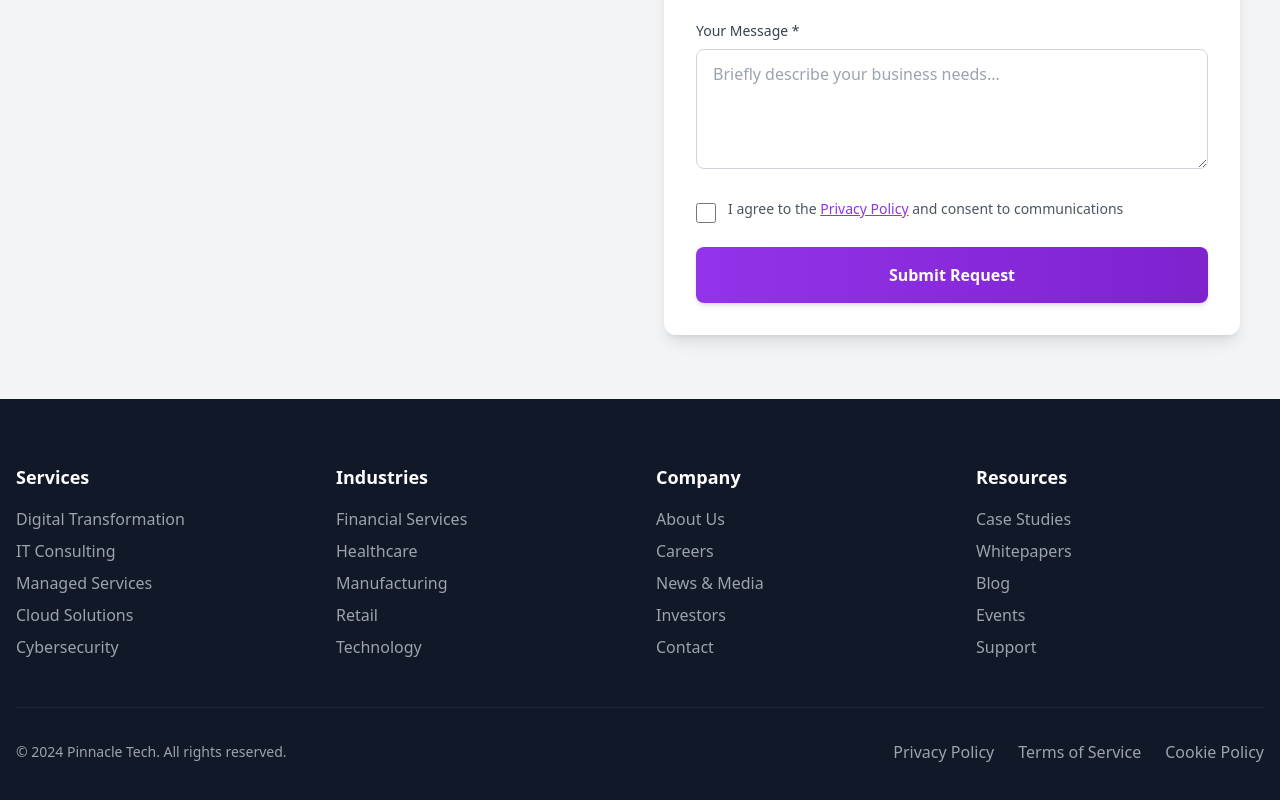
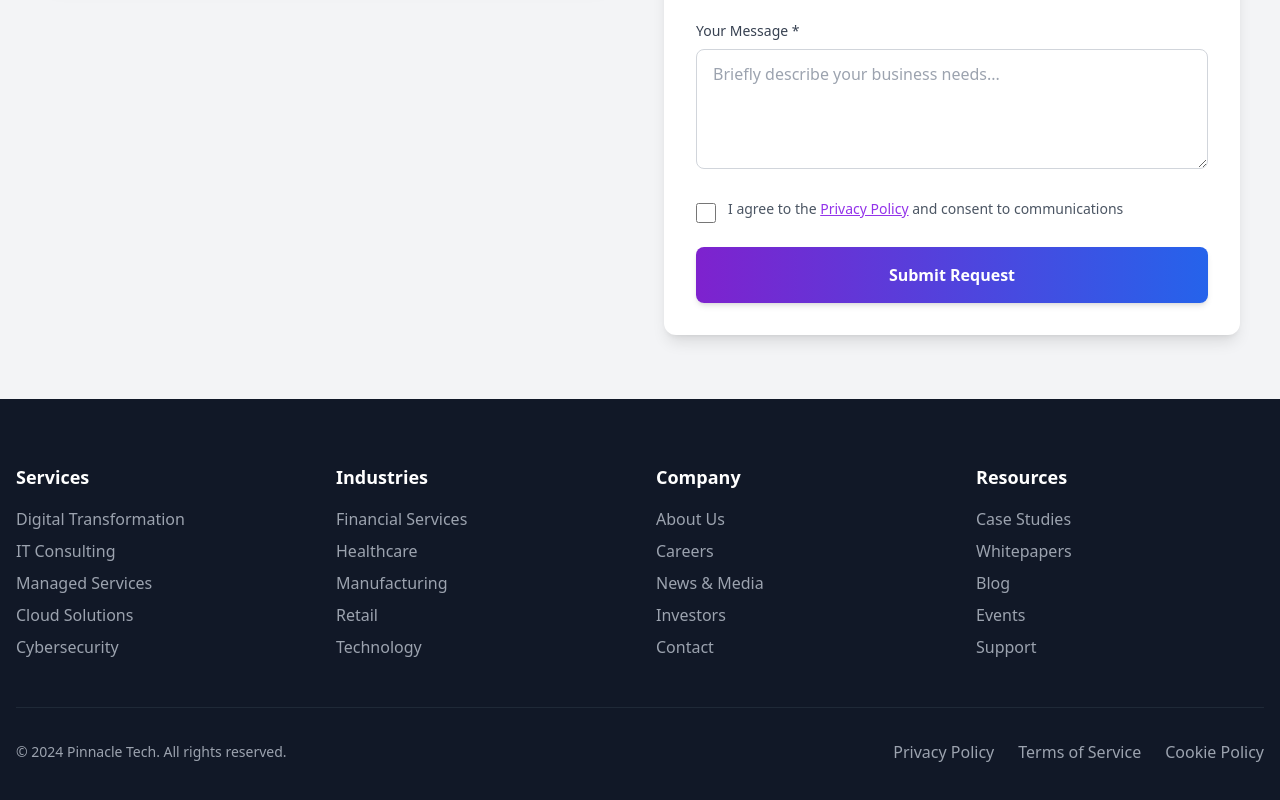
Before and after one commit to IYERADavid/pinnacle-tech-website, a React (Vite) app: page / in a window 1280 px wide. Shown: the part 5140-5940 px from the top of the page. Built offline with nearby package versions, Linux system fonts and the light colour scheme.

Commit message:
changed color in submit button

```diff
--- a/src/sections/Contact.jsx
+++ b/src/sections/Contact.jsx
@@ -186,7 +186,7 @@ export const Contact = () => {
           <button
             type="submit"
             disabled={state.submitting}
-            className="w-full bg-gradient-to-r from-purple-600 to-purple-700 text-white py-4 px-6 rounded-lg font-semibold hover:from-purple-700 hover:to-purple-800 transition-all duration-300 shadow-md hover:shadow-lg"
+            className="w-full bg-gradient-to-r from-purple-700 to-blue-600 text-white py-4 px-6 rounded-lg font-semibold hover:from-purple-700 hover:to-purple-800 transition-all duration-300 shadow-md hover:shadow-lg"
           >
             {state.submitting ? 'Sending...' : 'Submit Request'} {/* Loading state */}
           </button>
```
